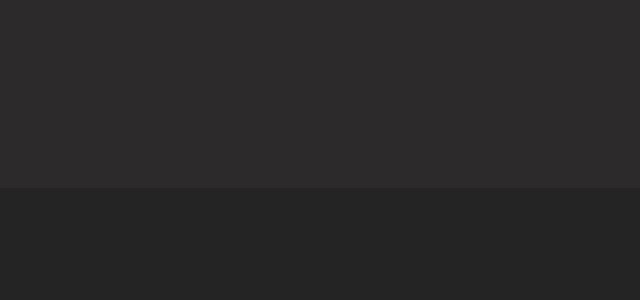
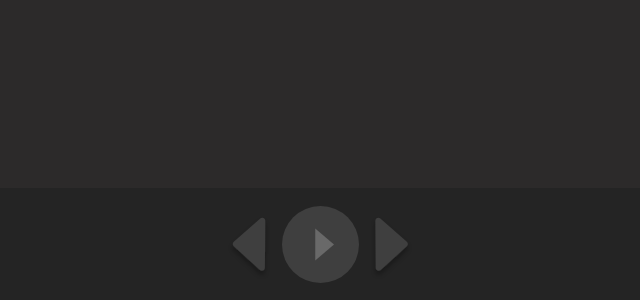
Before and after one commit to crichmond-clark/askeladd-media-player, a React (Vite) app in the folder app/: page / in a window 1280 px wide. Shown: the part 500-800 px from the top of the page, without its empty margins (320-960 px from the left). Built offline with nearby package versions, Linux system fonts and the light colour scheme.

Commit message:
style media control bar

```diff
--- a/app/src/components/MediaControls.tsx
+++ b/app/src/components/MediaControls.tsx
@@ -1,7 +1,156 @@
+import { useState } from "react";
+
 export function MediaControls() {
+  const [isPlaying, setIsPlaying] = useState(false);
+
+  const changePlayState = () => setIsPlaying(!isPlaying);
+
   return (
     <>
-      <div className="flex bg-grey-dark h-28 mt-auto"></div>
+      <div className="mt-auto flex h-28 place-content-center items-center bg-grey-dark">
+        {/* previous button */}
+        <button className="mr-3 mt-2">
+          <svg
+            width="42"
+            height="62"
+            viewBox="0 0 42 62"
+            fill="none"
+            xmlns="http://www.w3.org/2000/svg"
+          >
+            <g filter="url(#filter0_d_1_19)">
+              <path
+                d="M5.7933 24.786C4.45456 25.9673 4.43757 28.0493 5.75686 29.2523L31.8616 53.0558C33.7791 54.8043 36.8617 53.4584 36.8829 50.8635L37.2678 3.68559C37.289 1.09071 34.2288 -0.305278 32.283 1.41165L5.7933 24.786Z"
+                fill="#3F3F3F"
+              />
+            </g>
+            <defs>
+              <filter
+                id="filter0_d_1_19"
+                x="0.778221"
+                y="0.65509"
+                width="40.4897"
+                height="61.1897"
+                filterUnits="userSpaceOnUse"
+                color-interpolation-filters="sRGB"
+              >
+                <feFlood flood-opacity="0" result="BackgroundImageFix" />
+                <feColorMatrix
+                  in="SourceAlpha"
+                  type="matrix"
+                  values="0 0 0 0 0 0 0 0 0 0 0 0 0 0 0 0 0 0 127 0"
+                  result="hardAlpha"
+                />
+                <feOffset dy="4" />
+                <feGaussianBlur stdDeviation="2" />
+                <feComposite in2="hardAlpha" operator="out" />
+                <feColorMatrix
+                  type="matrix"
+                  values="0 0 0 0 0 0 0 0 0 0 0 0 0 0 0 0 0 0 0.25 0"
+                />
+                <feBlend
+                  mode="normal"
+                  in2="BackgroundImageFix"
+                  result="effect1_dropShadow_1_19"
+                />
+                <feBlend
+                  mode="normal"
+                  in="SourceGraphic"
+                  in2="effect1_dropShadow_1_19"
+                  result="shape"
+                />
+              </filter>
+            </defs>
+          </svg>
+        </button>
+
+        {!isPlaying ? (
+          /* play button */
+          <button onClick={changePlayState}>
+            <svg
+              width="77"
+              height="77"
+              viewBox="0 0 77 77"
+              fill="none"
+              xmlns="http://www.w3.org/2000/svg"
+            >
+              <circle cx="38.5" cy="38.5" r="38.5" fill="#3F3F3F" />
+              <path
+                d="M52 38.5L33.25 54.5215L33.25 22.4785L52 38.5Z"
+                fill="#696969"
+              />
+            </svg>
+          </button>
+        ) : (
+          /* pause button */
+          <button onClick={changePlayState}>
+            <svg
+              width="77"
+              height="77"
+              viewBox="0 0 77 77"
+              fill="none"
+              xmlns="http://www.w3.org/2000/svg"
+            >
+              <circle cx="38.5" cy="38.5" r="38.5" fill="#3F3F3F" />
+              <rect x="30" y="25" width="7" height="28" fill="#696969" />
+              <rect x="41" y="25" width="7" height="28" fill="#696969" />
+            </svg>
+          </button>
+        )}
+        {/* next button */}
+        <button className="ml-3 mt-2">
+          <svg
+            width="41"
+            height="62"
+            viewBox="0 0 41 62"
+            fill="none"
+            xmlns="http://www.w3.org/2000/svg"
+          >
+            <g filter="url(#filter0_d_1_16)">
+              <path
+                d="M35.8309 24.786C37.1696 25.9673 37.1866 28.0493 35.8673 29.2523L9.76262 53.0558C7.84513 54.8043 4.76253 53.4584 4.74135 50.8635L4.35638 3.68559C4.3352 1.09071 7.39543 -0.305278 9.34119 1.41165L35.8309 24.786Z"
+                fill="#3F3F3F"
+              />
+            </g>
+            <defs>
+              <filter
+                id="filter0_d_1_16"
+                x="0.35627"
+                y="0.65509"
+                width="40.4897"
+                height="61.1897"
+                filterUnits="userSpaceOnUse"
+                color-interpolation-filters="sRGB"
+              >
+                <feFlood flood-opacity="0" result="BackgroundImageFix" />
+                <feColorMatrix
+                  in="SourceAlpha"
+                  type="matrix"
+                  values="0 0 0 0 0 0 0 0 0 0 0 0 0 0 0 0 0 0 127 0"
+                  result="hardAlpha"
+                />
+                <feOffset dy="4" />
+                <feGaussianBlur stdDeviation="2" />
+                <feComposite in2="hardAlpha" operator="out" />
+                <feColorMatrix
+                  type="matrix"
+                  values="0 0 0 0 0 0 0 0 0 0 0 0 0 0 0 0 0 0 0.25 0"
+                />
+                <feBlend
+                  mode="normal"
+                  in2="BackgroundImageFix"
+                  result="effect1_dropShadow_1_16"
+                />
+                <feBlend
+                  mode="normal"
+                  in="SourceGraphic"
+                  in2="effect1_dropShadow_1_16"
+                  result="shape"
+                />
+              </filter>
+            </defs>
+          </svg>
+        </button>
+      </div>
     </>
   );
 }
```
